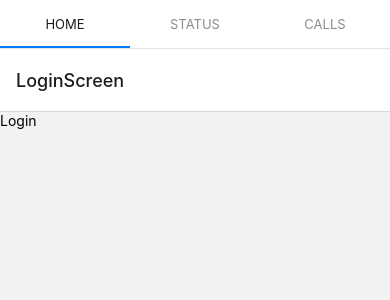
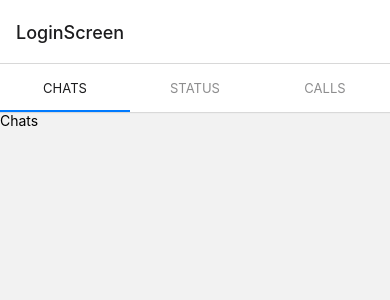
Before and after one commit to Sandun-Induranga/React-Native-Chat-App, a React Native app: screen / in a window 390 px wide. Shown: the top 300 px of the page. Built offline with nearby package versions, Linux system fonts and the light colour scheme.

Commit message:
Navigations Updated

```diff
--- a/App.js
+++ b/App.js
@@ -7,6 +7,7 @@ import "react-native-gesture-handler";
 import Login from "./screens/Login";
 import Status from "./screens/Status";
 import Calls from "./screens/Calls";
+import Chats from "./screens/Chats";
 
 const Stack = createStackNavigator();
 const Tab = createMaterialTopTabNavigator();
@@ -14,7 +15,7 @@ const Tab = createMaterialTopTabNavigator();
 function TabNavigator() {
   return (
     <Tab.Navigator>
-      <Tab.Screen name="Home" component={AppNavigator} />
+      <Tab.Screen name="Chats" component={Chats} />
       <Tab.Screen name="Status" component={Status} />
       <Tab.Screen name="Calls" component={Calls} />
     </Tab.Navigator>
@@ -24,7 +25,7 @@ function TabNavigator() {
 function AppNavigator() {
   return (
     <Stack.Navigator>
-      <Stack.Screen name="LoginScreen" component={Login} />
+      <Stack.Screen name="LoginScreen" component={TabNavigator} />
       {/* <Stack.Screen name="Home" component={Home} /> */}
     </Stack.Navigator>
   );
@@ -33,7 +34,7 @@ function AppNavigator() {
 export default function App() {
   return (
     <NavigationContainer>
-      <TabNavigator />
+      <AppNavigator />
     </NavigationContainer>
   );
 }
```
